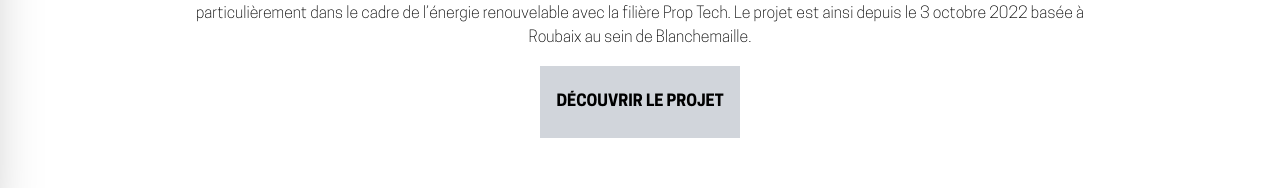
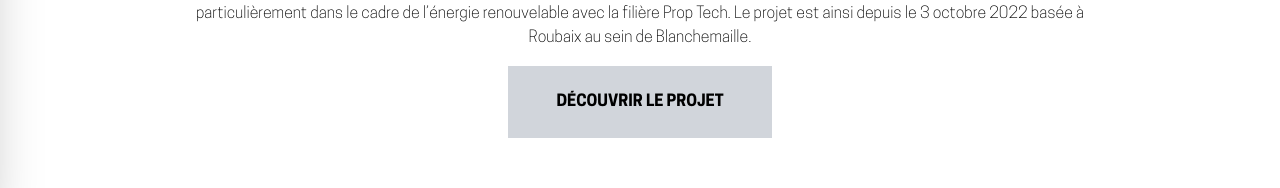
Before and after one commit to Adrienfdupont/xembee, a React (Create React App) app: page / in a window 1280 px wide. Shown: the part 591-779 px from the top of the page. Built offline with nearby package versions, Linux system fonts and the light colour scheme.

Commit message:
icone onglet, marges

```diff
--- a/public/index.html
+++ b/public/index.html
@@ -8,7 +8,7 @@
       name="description"
       content="Web site created using create-react-app"
     />
-    <link rel="icon" href="/logos/LOGOTYPE_NOIR.svg" />
+    <link rel="icon" href="/logos/LOGOTYPE.svg" />
     <link rel="manifest" href="%PUBLIC_URL%/manifest.json" />
     <title>Xembee</title>
   </head>
--- a/src/pages/Home.js
+++ b/src/pages/Home.js
@@ -16,7 +16,7 @@ export default function Home() {
                 Le projet est ainsi depuis le 3 octobre 2022 basée à Roubaix au sein de Blanchemaille.
               </p>
               <Link to="/our-project">
-                <button className="bg-gray-300 px-4 py-6 font-cooper-hewitt-bold hover:bg-gray-200">
+                <button className="bg-gray-300 px-12 py-6 font-cooper-hewitt-bold hover:bg-gray-200">
                   DÉCOUVRIR LE PROJET
                 </button>
               </Link>
@@ -40,7 +40,7 @@ export default function Home() {
                 Entrez votre adresse email pour accéder à notre newsletter
               </p>
               <div>
-                <input className="rounded-xl border-2 p-4" type="text" placeholder="ADRESSE MAIL" />
+                <input className="rounded-xl border-2 w-72 sm:w-96 p-4" type="text" placeholder="ADRESSE MAIL" />
                 <button className="-translate-x-full translate-y-1/4">
                   <BsChevronRight size={24} className="text-gray-300 hover:text-gray-500"/>
                 </button>
```
Also changed, not shown: public/logos/LOGOTYPE.svg (added), public/logos/LOGOTYPE_NOIR.svg (deleted).
